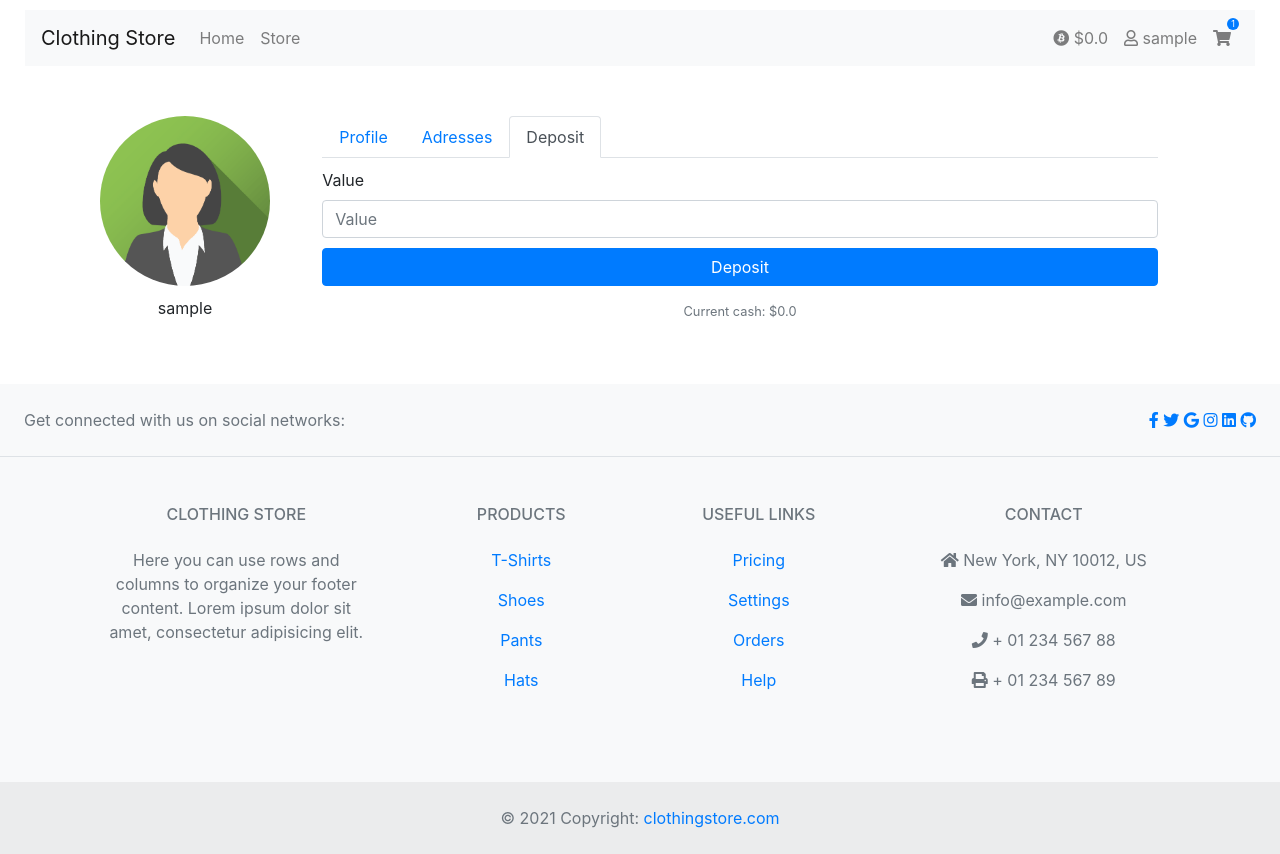
After one commit to zJvco/clothing-store-flask, a Flask app: page /profile/deposit/ in a window 1280 px wide. The commit adds this page. Run offline with Flask 2, Linux system fonts and the light colour scheme; the visitor is signed in with stand-in values (Sample User, id 1); data comes from the database, SQL or seed files in the repository; both versions use the stored data as it was after the commit; some libraries are stand-ins or nearby versions.

Commit message:
Foi feita a parte de depositar valor na conta

```diff
--- a/app/forms.py
+++ b/app/forms.py
@@ -1,6 +1,6 @@
 from flask_wtf import FlaskForm
 from wtforms import StringField, IntegerField, SubmitField, PasswordField, RadioField
-from wtforms.validators import Length, Email, DataRequired, EqualTo, Optional, ValidationError
+from wtforms.validators import Length, Email, DataRequired, EqualTo, NumberRange, Optional, ValidationError
 
 from .models import User
 
@@ -53,3 +53,8 @@ class ProfileForm(FlaskForm):
     gender = RadioField(label="Gender", validators=[DataRequired()], choices=[('male', 'Male'), ('female', 'Female'), ('undefined', 'Undefined')])
     phone = IntegerField(label="Number Phone", validators=[Optional()])
     submit = SubmitField(label="Save Changes")
+
+
+class DepositForm(FlaskForm):
+    value = IntegerField(label="Value", validators=[DataRequired(), NumberRange(min=10, max=10000)])
+    submit = SubmitField(label="Deposit")
--- a/app/static/style/cart.css
+++ b/app/static/style/cart.css
@@ -47,6 +47,7 @@ table th {
     border: 1px solid #ccc;
     outline: none;
     text-align: center;
+    font-size: 0.9rem;
 }
 
 /* Order Summary */
--- a/app/templates/base.html
+++ b/app/templates/base.html
@@ -8,6 +8,7 @@
         integrity="sha384-Gn5384xqQ1aoWXA+058RXPxPg6fy4IWvTNh0E263XmFcJlSAwiGgFAW/dAiS6JXm" crossorigin="anonymous">
     <link rel="stylesheet" href="{{ url_for('static', filename='style/style.css') }}">
     <link rel="stylesheet" href="{{ url_for('static', filename='fontawesome/css/all.min.css') }}">
+    <link rel="shortcut icon" href="{{ url_for('static', filename='img/favicon.ico') }}" type="image/x-icon" />
     {% block csslinks %}{% endblock %}
     <title>Clothing Store - {% block title %}{% endblock %}</title>
 </head>
@@ -31,12 +32,10 @@
             <ul class="navbar-nav">
                 {% if current_user.is_authenticated %}
                 <li class="nav-item">
-                    <a class="nav-link cart" href="{{ url_for('views.cart_page') }}">
-                        <!-- Corrigir para ver a quantidade que o usuario tem no carrinho -->
-                        <div class="cart-amount">1</div>
-                        <i class="fas fa-shopping-cart"></i>
-                        Cart
-                    </a>
+                    <span class="nav-link">
+                        <i class="fab fa-bitcoin"></i>
+                        ${{ current_user.money }}
+                    </span>
                 </li>
                 <li class="nav-item dropdown">
                     <a class="nav-link" href="#" id="navbarDropdown" role="button"
@@ -53,6 +52,13 @@
                         <div class="dropdown-divider"></div>
                         <a class="dropdown-item" href="{{ url_for('auth.logout') }}">Logout</a>
                     </div>
+                </li>
+                <li class="nav-item">
+                    <a class="nav-link cart" href="{{ url_for('views.cart_page') }}">
+                        <!-- Corrigir para ver a quantidade que o usuario tem no carrinho -->
+                        <div class="cart-amount">1</div>
+                        <i class="fas fa-shopping-cart"></i>
+                    </a>
                 </li>
                 {% else %}
                 <li class="nav-item">
--- a/app/templates/cart.html
+++ b/app/templates/cart.html
@@ -80,7 +80,7 @@ Cart
         </div>
         <div class="order-summary-footer">
             <p>TOTAL COST<span>$100</span></p>
-            <button class="btn btn-dark w-100">CHECKOUT</button>
+            <button class="btn btn-primary w-100">BUY</button>
         </div>
     </div>
 </div>
--- a/app/templates/profile/base.html
+++ b/app/templates/profile/base.html
@@ -17,10 +17,13 @@ Profile
     <div class="col profile-content">
         <ul class="nav nav-tabs">
             <li class="nav-item">
-                <a id="tab-link-profile" class="nav-link {% if url_for(request.endpoint) == '/profile' %}active{% endif %}" aria-current="page" href="{{ url_for('views.profile_page') }}">Profile</a>
+                <a id="tab-link-profile" class="nav-link {% if url_for(request.endpoint) == '/profile/' %}active{% endif %}" aria-current="page" href="{{ url_for('views.profile_page') }}">Profile</a>
             </li>
             <li class="nav-item">
-                <a id="tab-link-adresses" class="nav-link {% if url_for(request.endpoint) == '/profile/address' %}active{% endif %}" href="{{ url_for('views.profile_address_page') }}">Adresses</a>
+                <a id="tab-link-adresses" class="nav-link {% if url_for(request.endpoint) == '/profile/address/' %}active{% endif %}" href="{{ url_for('views.profile_address_page') }}">Adresses</a>
+            </li>
+            <li class="nav-item">
+                <a id="tab-link-adresses" class="nav-link {% if url_for(request.endpoint) == '/profile/deposit/' %}active{% endif %}" href="{{ url_for('views.profile_deposit_page') }}">Deposit</a>
             </li>
         </ul>
 
--- /dev/null
+++ b/app/templates/profile/deposit.html
@@ -0,0 +1,19 @@
+{% extends "profile/base.html" %}
+
+{% block form_content %}
+<div id="user-form" class="user-form">
+    <form class="row g-3" method="POST" novalidate>
+        {{ deposit_form.hidden_tag() }}
+        <div class="inpt-field col-12">
+            {{ deposit_form.value.label(class="form-label") }}
+            {{ deposit_form.value(class="form-control", id="deposit-value", placeholder="Value") }}
+        </div>
+        <div class="col-md-12" id="submit-field">
+            {{ deposit_form.submit(class="btn btn-primary w-100") }}
+        </div>
+    </form>
+    <div class="current-cash text-center" style="margin: 12px 0;">
+        <span class="small text-muted">Current cash: ${{ current_user.money }}</span>
+    </div>
+</div>
+{% endblock %}
--- a/app/views.py
+++ b/app/views.py
@@ -1,10 +1,10 @@
-from flask import Blueprint, flash, abort, request
+from flask import Blueprint, flash, abort, request, json
 from flask import render_template, redirect, url_for
 from flask_login import login_required, current_user
 
 from . import db
 from .models import User, Product, Address, Order, OrderDetail, Category
-from .forms import ProfileForm, AddressForm, EditAddressForm
+from .forms import ProfileForm, AddressForm, EditAddressForm, DepositForm
 
 views = Blueprint("views", __name__)
 
@@ -42,7 +42,9 @@ def store_product_page(category, product_name):
         flash("Product not found", "warning")
         return redirect(url_for("views.store_page"))
 
-    return render_template("product.html", product=product, products_by_category=products_by_category, other_category_products=other_category_products)
+    return render_template("product.html", product=product,
+                                           products_by_category=products_by_category,
+                                           other_category_products=other_category_products)
 
 
 @views.route("/cart/")
@@ -51,13 +53,19 @@ def cart_page():
     return render_template("cart.html")
 
 
-@views.route("/buy")
+@views.route("/buy/", methods=["POST"])
 @login_required
 def buy_page():
-    if request.method == "POST":
-        pass
-    else:
-        pass
+    params = json.loads(request.get_data())
+
+    for param in params:
+        product_id = param["id"]
+        quantity = param["quantity"]
+
+        product = Product.query.filter_by(id=product_id).first()
+        print(product.name)
+
+    return redirect(url_for("views.home_page"))
 
 
 @views.route("/profile/", methods=["GET", "POST"])
@@ -141,9 +149,32 @@ def profile_address_edit_page(id):
 
     return redirect(url_for("views.profile_address_page"))
 
+
 @views.route("/profile/address/remove/<id>/")
 @login_required
 def profile_address_remove_page(id):
     address = Address.query.filter_by(id=id).first()
     db.session.delete(address)
     db.session.commit()
+
+
+@views.route("/profile/deposit/", methods=["GET", "POST"])
+@login_required
+def profile_deposit_page():
+    deposit_form = DepositForm()
+
+    if request.method == "POST":
+        user = User.query.filter_by(id=current_user.id).first()
+        if deposit_form.validate_on_submit() and user:
+            user.money += deposit_form.value.data
+            db.session.commit()
+            flash("Amount successfully deposited", category="success")
+
+        if deposit_form.errors != {}:
+            for errors in deposit_form.errors.values():
+                for msg in errors:
+                    flash(msg, category="danger")
+
+        return redirect(request.url)
+    else:
+        return render_template("profile/deposit.html", deposit_form=deposit_form)
```
Also changed, not shown: app/static/js/buy.js (added, +10 -0 lines), app/static/style/product.css (+25 -4 lines), app/static/style/store.css (+11 -3 lines), app/templates/buy.html (deleted, +0 -8 lines), app/templates/product.html (+14 -4 lines), app/templates/store.html (+5 -6 lines), app/static/img/favicon.ico (added), app/store.db.
